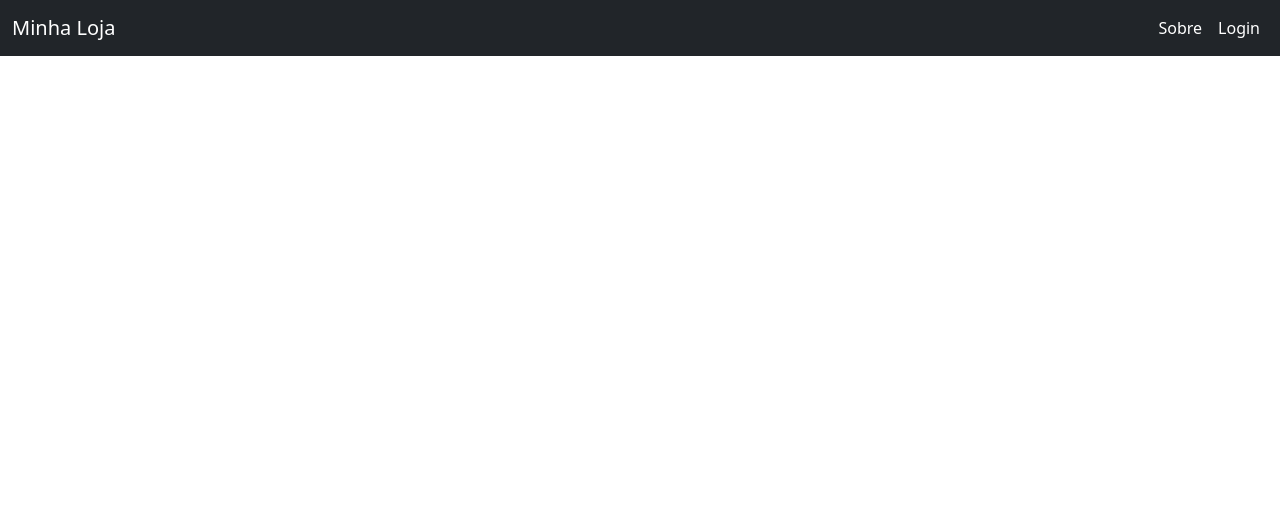
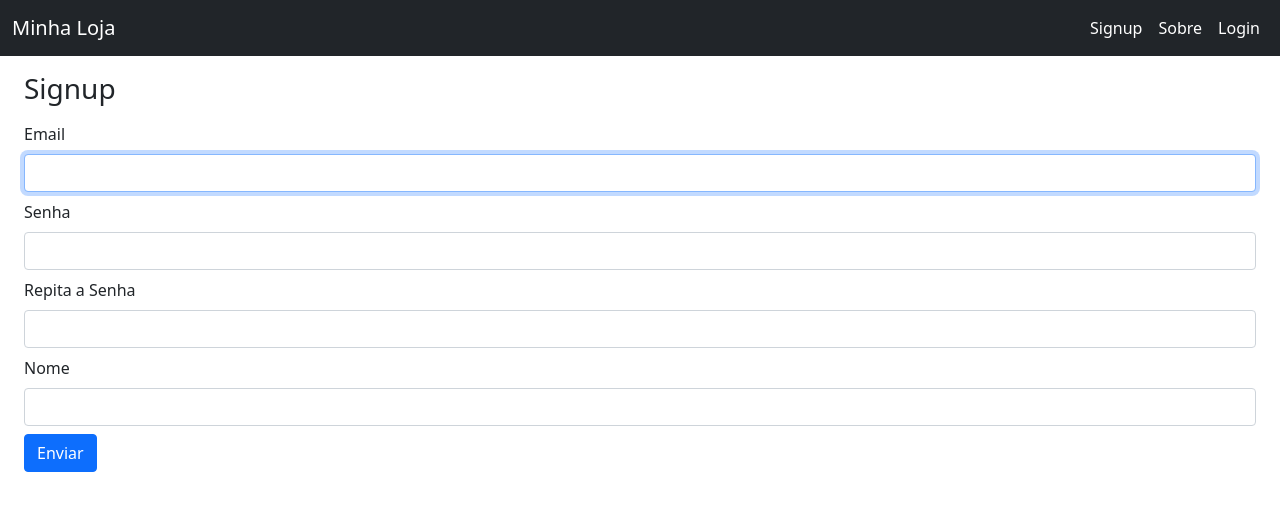
Before and after one commit to erlonbie/Shop-PW2, a React (Create React App) app in the folder Front-end/pw2-shop/: page /signup in a window 1280 px wide. Shown: the top 510 px of the page. Built offline with nearby package versions, Linux system fonts and the light colour scheme.

Commit message:
signup funcional

```diff
--- a/Front-end/pw2-shop/src/App.js
+++ b/Front-end/pw2-shop/src/App.js
@@ -8,6 +8,7 @@ import {
   EditProduto,
   Login,
 } from "./components/index";
+import Signup from "./components/Signup/Signup";
 
 function App() {
   return (
@@ -21,6 +22,7 @@ function App() {
           <Route path="/product/:id/edit" exact component={EditProduto} />
           <Route path="/sobre" component={Sobre} />
           <Route path="/login" component={Login} />
+          <Route path="/signup" component={Signup} />
         </Switch>
       </div>
     </BrowserRouter>
--- a/Front-end/pw2-shop/src/components/Header/Header.js
+++ b/Front-end/pw2-shop/src/components/Header/Header.js
@@ -24,6 +24,20 @@ function Header() {
         <div className="float-end">
           <div className="navbar-collapse" id="navbarNav">
             <ul className="navbar-nav">
+              {user.tipo === "visitante" && (
+                <li className="nav-item">
+                  <Link className="nav-link active" to="/signup">
+                    Signup
+                  </Link>
+                </li>
+              )}
+              {user.tipo === "colaborador" && (
+                <li className="nav-item">
+                  <Link className="nav-link active" to="/signup">
+                    Colaborador +
+                  </Link>
+                </li>
+              )}
               <li className="nav-item">
                 <Link className="nav-link active" to="/sobre">
                   Sobre
--- a/Front-end/pw2-shop/src/components/Produto/Produto.js
+++ b/Front-end/pw2-shop/src/components/Produto/Produto.js
@@ -79,7 +79,6 @@ function Produto() {
   );
 
   const qntLikes = useMemo(() => {
-    console.log("oi");
     return comentarios.filter((c) => c.like).length;
   }, [comentarios]);
 
--- /dev/null
+++ b/Front-end/pw2-shop/src/components/Signup/Signup.js
@@ -0,0 +1,120 @@
+import React, { useEffect, useRef, useState } from "react";
+import { useSelector } from "react-redux";
+// import { login } from "../../redux/slicer/userSlicer";
+import { useHistory } from "react-router-dom";
+
+function Signup() {
+  const [email, setEmail] = useState("");
+  const [senha, setSenha] = useState("");
+  const [senha2, setSenha2] = useState("");
+  const [nome, setNome] = useState("");
+  const [error, setError] = useState(false);
+  const [errorMensagem, setErrorMensagem] = useState("");
+  const history = useHistory();
+  // const dispatch = useDispatch();
+  const inputRef = useRef();
+  const user = useSelector((state) => state.user);
+
+  const handleClick = (e) => {
+    e.preventDefault();
+    if (senha !== senha2) {
+      setError(true);
+      setErrorMensagem("As senhas não conferem");
+      return;
+    }
+    const tipoUsuarioId = user.tipo === "visitante" ? 2 : 1;
+    const credentials = { nome, email, tipoUsuarioId, senha };
+    fetch(`${process.env.REACT_APP_API}/usuarios`, {
+      credentials: "include",
+      method: "POST",
+      headers: { "Content-type": "application/json" },
+      body: JSON.stringify(credentials),
+    })
+      .then((resp) => {
+        if (resp.status === 401) {
+          setError(true);
+          setErrorMensagem(resp.errorMensagem);
+        }
+        return resp.json();
+      })
+      .then((json) => {
+        console.log(json);
+        if (json.criado !== false) {
+          // dispatch(login(json));
+          history.push("/");
+        }
+        setError(true);
+        setErrorMensagem(json.msg);
+      });
+  };
+
+  useEffect(() => {
+    inputRef.current.focus();
+  }, []);
+
+  return (
+    <div className="container-fluid">
+      <h3>Signup</h3>
+      <form>
+        <label htmlFor="email" className="labl mt-2">
+          Email
+        </label>
+        <input
+          ref={inputRef}
+          type="text"
+          value={email}
+          // autoFocus
+          onChange={(e) => setEmail(e.target.value)}
+          id="email"
+          className="form-control mt-2"
+        />
+        <label htmlFor="senha" className="label mt-2">
+          Senha
+        </label>
+        <input
+          type="password"
+          value={senha}
+          onChange={(e) => setSenha(e.target.value)}
+          id="senha"
+          className="form-control mt-2"
+        />
+        <label htmlFor="senha2" className="label mt-2">
+          Repita a Senha
+        </label>
+        <input
+          type="password"
+          value={senha2}
+          onChange={(e) => setSenha2(e.target.value)}
+          id="senha2"
+          className="form-control mt-2"
+        />
+
+        <label htmlFor="nome" className="label mt-2">
+          Nome
+        </label>
+        <input
+          type="text"
+          value={nome}
+          onChange={(e) => setNome(e.target.value)}
+          id="nome"
+          className="form-control mt-2"
+        />
+        <button
+          type="submit"
+          onClick={handleClick}
+          className="btn btn-primary mt-2"
+        >
+          Enviar
+        </button>
+
+        {error && (
+          <div className="invalid-feedback mt-3" style={{ display: "block" }}>
+            {errorMensagem}
+          </div>
+        )}
+      </form>
+    </div>
+  );
+}
+
+export default Signup;
--- a/Front-end/pw2-shop/src/redux/store.js
+++ b/Front-end/pw2-shop/src/redux/store.js
@@ -1,8 +1,10 @@
 import { configureStore } from "@reduxjs/toolkit";
 import userReducer from "./slicer/userSlicer";
+// import carrinhoReducer from "./slicer/carrinhoSlicer";
 
 export default configureStore({
   reducer: {
     user: userReducer,
+    // carrinho: carrinhoReducer,
   },
 });
```
Also changed, not shown: Front-end/pw2-shop/src/redux/slicer/carrinhoSlicer.js (added, +8 -0 lines), 2 other files (tests, documents, lock files or other folders).
